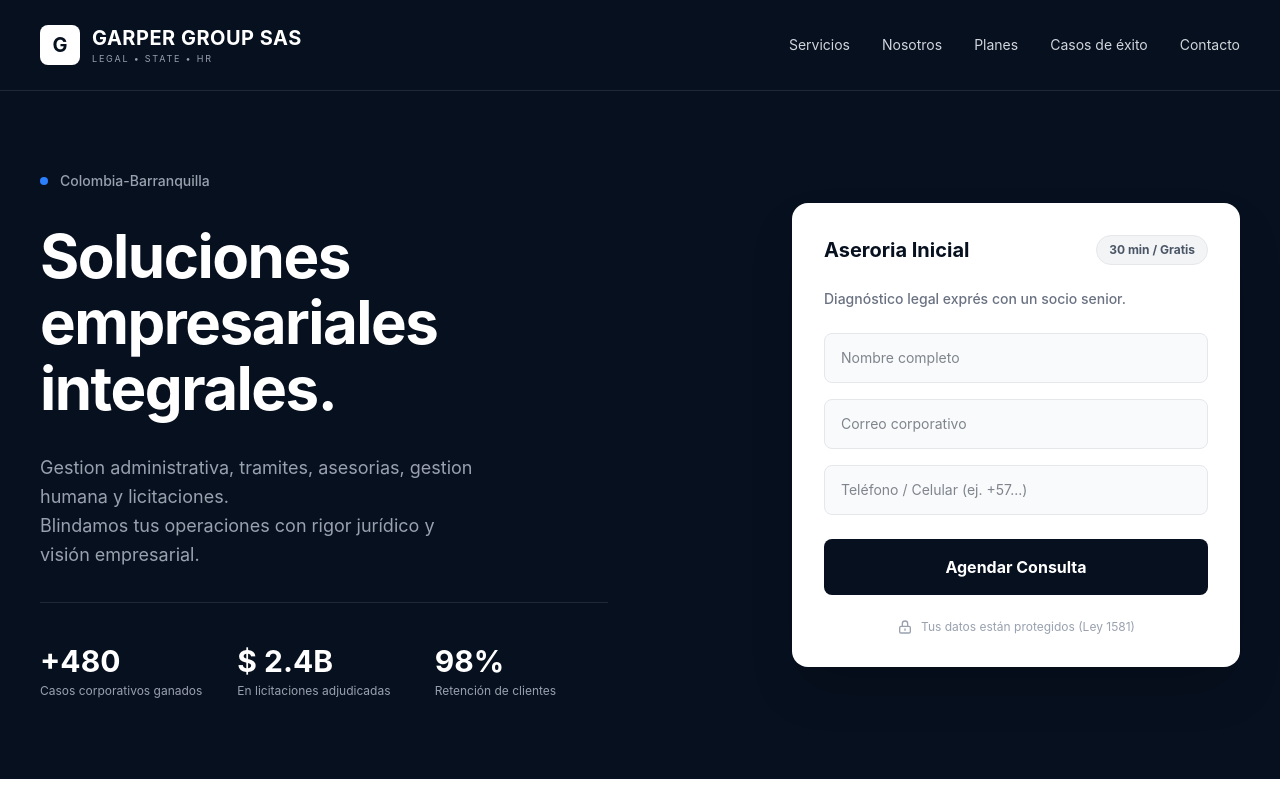
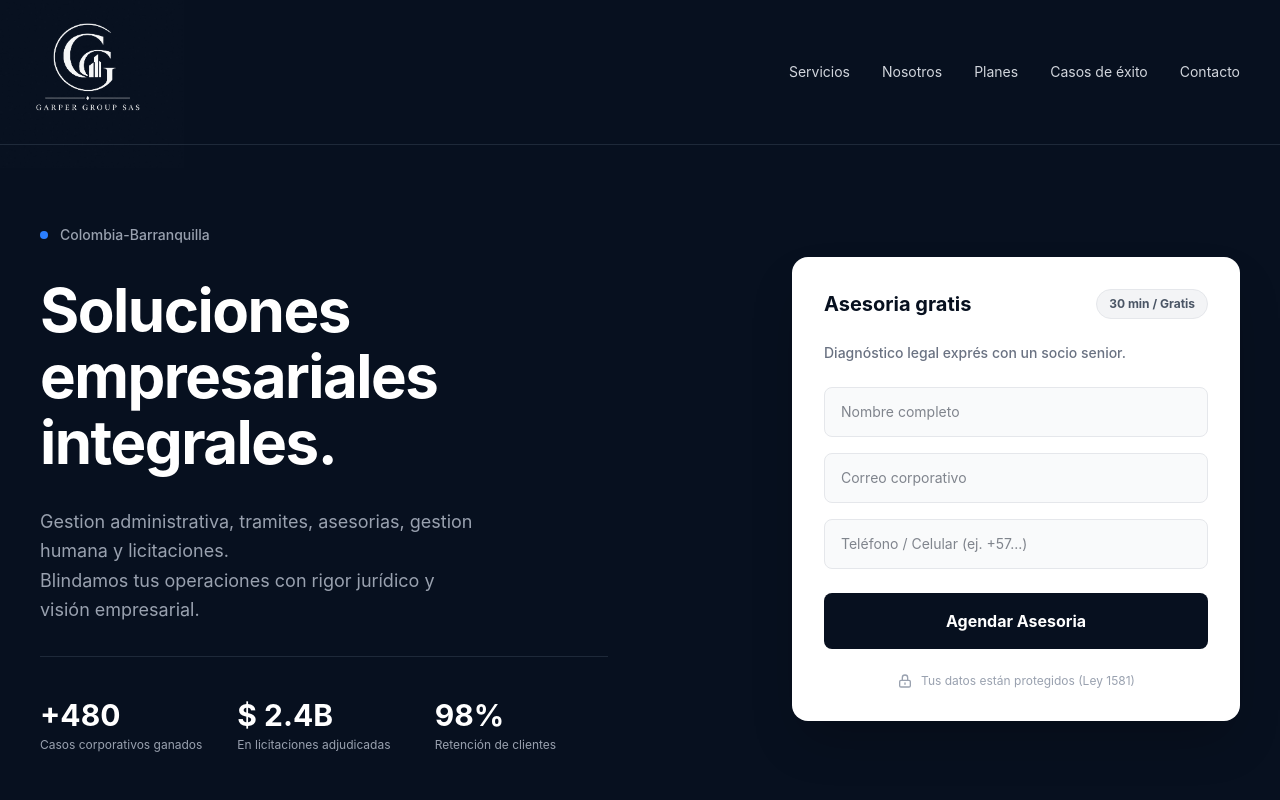
Before and after one commit to GustavoGarcia12/GarperGruopSas, a React (Vite) app: page / in a window 1280 px wide. Shown: the top 800 px of the page. Built offline with nearby package versions, Linux system fonts and the light colour scheme.

Commit message:
Actualizacion logo y creacion de funcionalidad con redireccionamiento a WhatsApp en el formulario

```diff
--- a/src/App.jsx
+++ b/src/App.jsx
@@ -1,23 +1,47 @@
-import React from 'react';
+import React, { useState } from 'react';
+import logoGarper from './assets/logo-garper.jpeg';
 
 function App() {
+  // --- INICIO CÓDIGO DE WHATSAPP ---
+  const [formData, setFormData] = useState({
+    nombre: '',
+    correo: '',
+    telefono: ''
+  });
+
+  const handleChange = (e) => {
+    setFormData({ ...formData, [e.target.name]: e.target.value });
+  };
+
+  const enviarWhatsApp = (e) => {
+    e.preventDefault();
+
+    const { nombre, correo, telefono } = formData;
+
+    const mensaje = `¡Hola Garper Group! Quiero agendar una asesoría inicial gratuita de 30 min.%0A%0A*Mis datos:*%0A👤 Nombre: ${nombre}%0A✉️ Correo: ${correo}%0A📱 Teléfono: ${telefono}`;
+
+    // Tu número de WhatsApp de Colombia configurado
+    const numeroWhatsApp = "573044610505";
+    const url = `https://wa.me/${numeroWhatsApp}?text=${mensaje}`;
+
+    window.open(url, '_blank');
+  };
+  // --- FIN CÓDIGO DE WHATSAPP ---
+
   return (
     <div className="min-h-screen bg-[#07101f] text-white font-sans">
-
-      {/* 1. BARRA DE NAVEGACIÓN */}
+     {/* 1. BARRA DE NAVEGACIÓN */}
       <nav className="flex justify-between items-center px-10 py-6 border-b border-gray-800">
         <div className="flex items-center gap-3">
-          <div className="w-10 h-10 bg-white text-[#07101f] rounded-lg font-bold flex items-center justify-center text-xl">
-            G
-          </div>
-          <div>
-            <h1 className="text-xl font-bold tracking-wide">GARPER GROUP SAS</h1>
-            <p className="text-[9px] text-gray-400 tracking-[0.2em]">LEGAL • STATE • HR</p>
-          </div>
+          {/* Logo original convertido a blanco y transparente solo con CSS */}
+          <img
+            src={logoGarper}
+            alt="Garper Group SAS"
+            className="h-24 w-auto scale-[2] invert mix-blend-screen object-contain"
+          />
         </div>
 
         <div className="hidden md:flex gap-8 text-sm text-gray-300">
-          {/* Enlaces actualizados con los identificadores */}
           <a href="#servicios" className="hover:text-white transition">Servicios</a>
           <a href="#nosotros" className="hover:text-white transition">Nosotros</a>
           <a href="#planes" className="hover:text-white transition">Planes</a>
@@ -63,7 +87,7 @@ function App() {
         {/* Columna Derecha: Tarjeta de Formulario */}
         <div className="bg-white text-[#07101f] p-8 rounded-2xl shadow-2xl max-w-md ml-auto w-full relative">
           <div className="flex justify-between items-center mb-6">
-            <h3 className="text-xl font-bold">Aseroria Inicial</h3>
+            <h3 className="text-xl font-bold">Asesoria gratis</h3>
             <span className="bg-gray-100 text-xs px-3 py-1.5 rounded-full text-gray-600 font-bold border border-gray-200">
               30 min / Gratis
             </span>
@@ -73,26 +97,39 @@ function App() {
             Diagnóstico legal exprés con un socio senior.
           </p>
 
-          <form className="space-y-4">
+          {/* Formulario actualizado con la función onSubmit y variables de estado */}
+          <form onSubmit={enviarWhatsApp} className="space-y-4">
             <input
               type="text"
+              name="nombre"
+              value={formData.nombre}
+              onChange={handleChange}
+              required
               placeholder="Nombre completo"
               className="w-full bg-gray-50 border border-gray-200 rounded-lg px-4 py-3.5 text-sm focus:outline-none focus:border-[#07101f] focus:ring-1 focus:ring-[#07101f] transition"
             />
             <input
               type="email"
+              name="correo"
+              value={formData.correo}
+              onChange={handleChange}
+              required
               placeholder="Correo corporativo"
               className="w-full bg-gray-50 border border-gray-200 rounded-lg px-4 py-3.5 text-sm focus:outline-none focus:border-[#07101f] focus:ring-1 focus:ring-[#07101f] transition"
             />
 
             <input
               type="tel"
+              name="telefono"
+              value={formData.telefono}
+              onChange={handleChange}
+              required
               placeholder="Teléfono / Celular (ej. +57...)"
               className="w-full bg-gray-50 border border-gray-200 rounded-lg px-4 py-3.5 text-sm focus:outline-none focus:border-[#07101f] focus:ring-1 focus:ring-[#07101f] transition"
             />
 
             <button type="submit" className="w-full bg-[#07101f] text-white font-bold py-4 rounded-lg hover:bg-gray-800 transition mt-2">
-              Agendar Consulta
+              Agendar Asesoria
             </button>
           </form>
 
```
Also changed, not shown: src/assets/logo-garper.jpeg (added).
